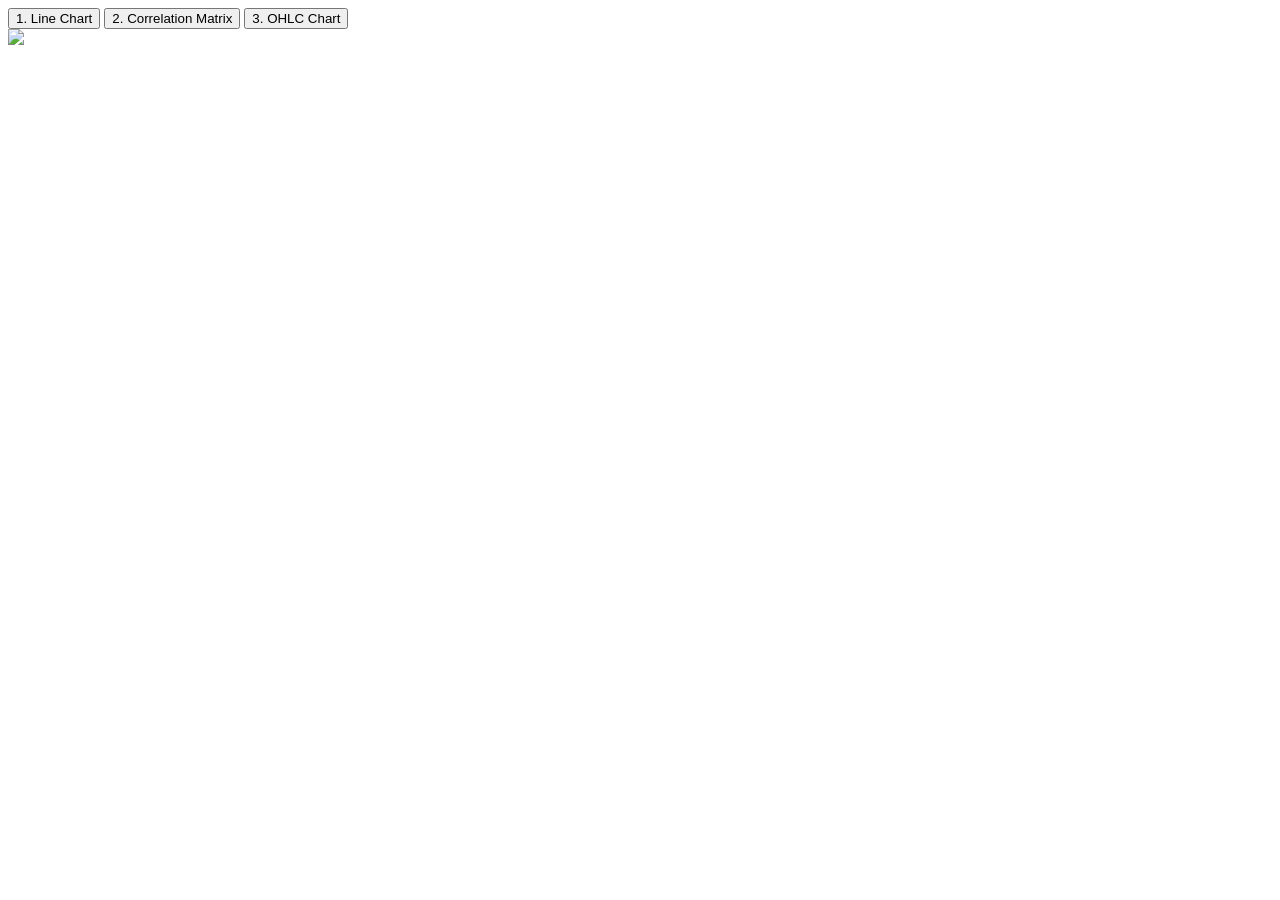
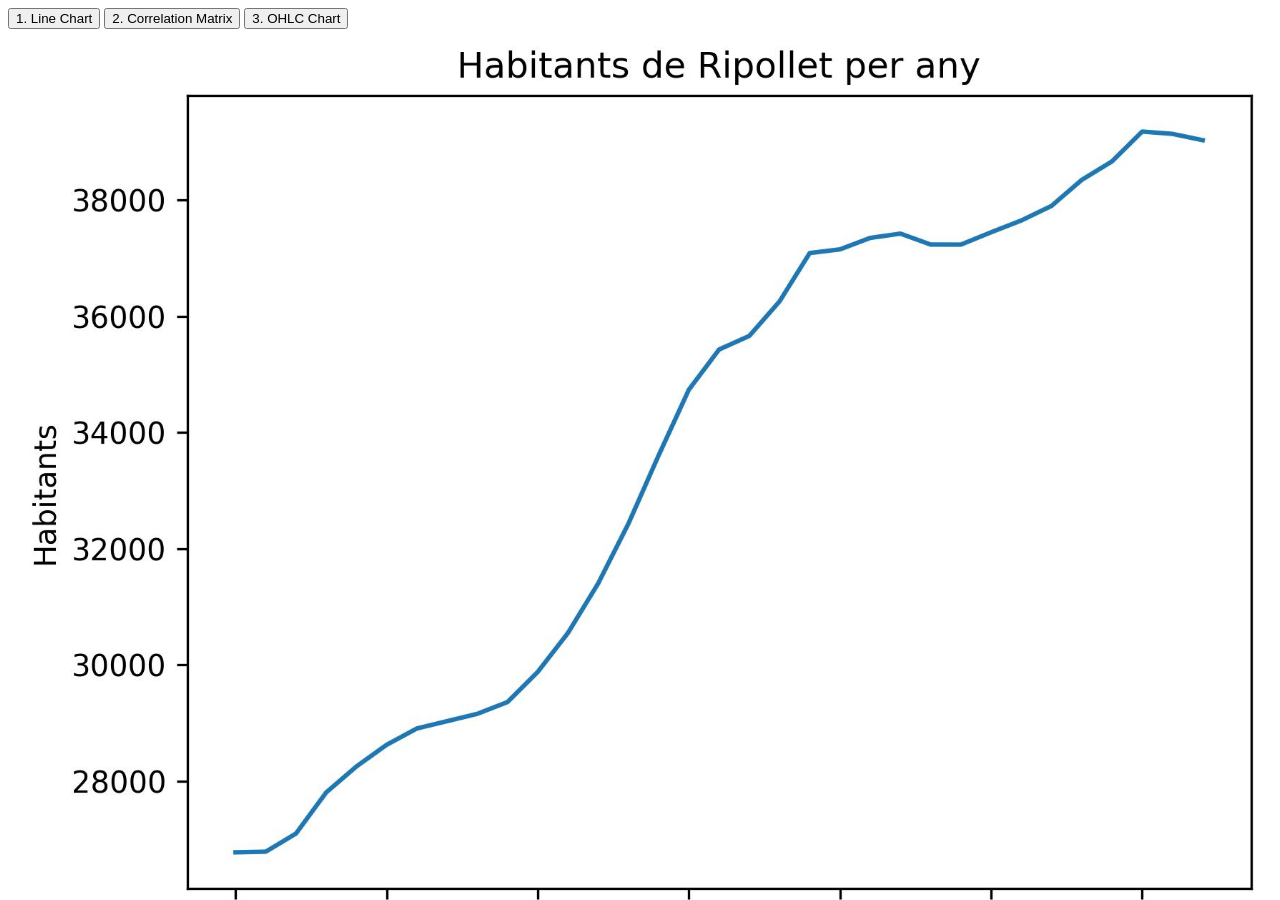
Before and after one commit to idriskameni/data-viz-pac-2, a plain HTML site: page index.html in a window 1280 px wide. Shown: the top 900 px of the page. Before the commit the page ends 800 px from the top, so only its background shows below. Drawn offline with Linux system fonts and the light colour scheme.

Commit message:
back to previous image path

```diff
--- a/index.html
+++ b/index.html
@@ -15,7 +15,7 @@
         <button onclick="showImage(3)">3. OHLC Chart</button>
       </div>
       <div>
-        <img id="image1" src="line-chart.jpg">
+        <img id="image1" src="/visualizations/images/line-chart.jpg">
         <img id="image2" src="/visualizations/images/correlation-matrix.png" style="display: none;">
         <img id="image3" src="/visualizations/images/ohlc-chart.png" style="display: none;">
       </div>
```
